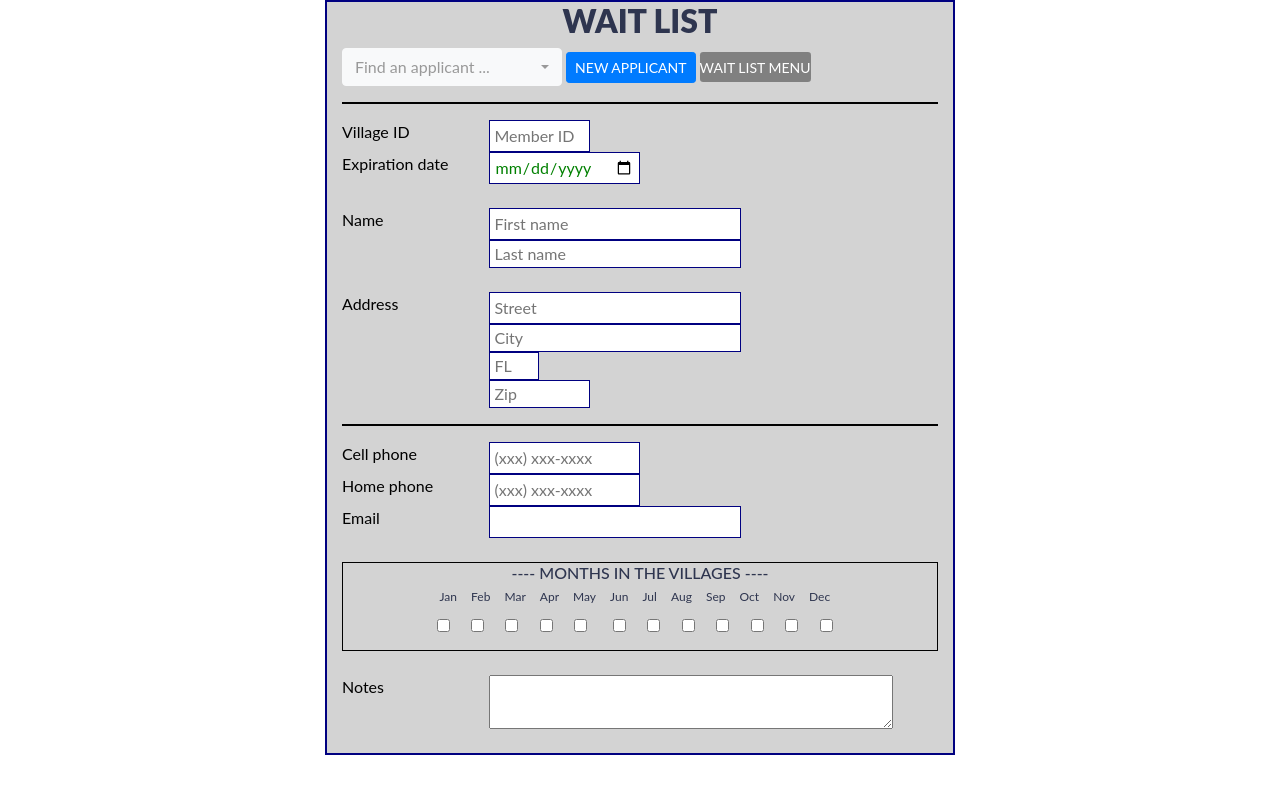
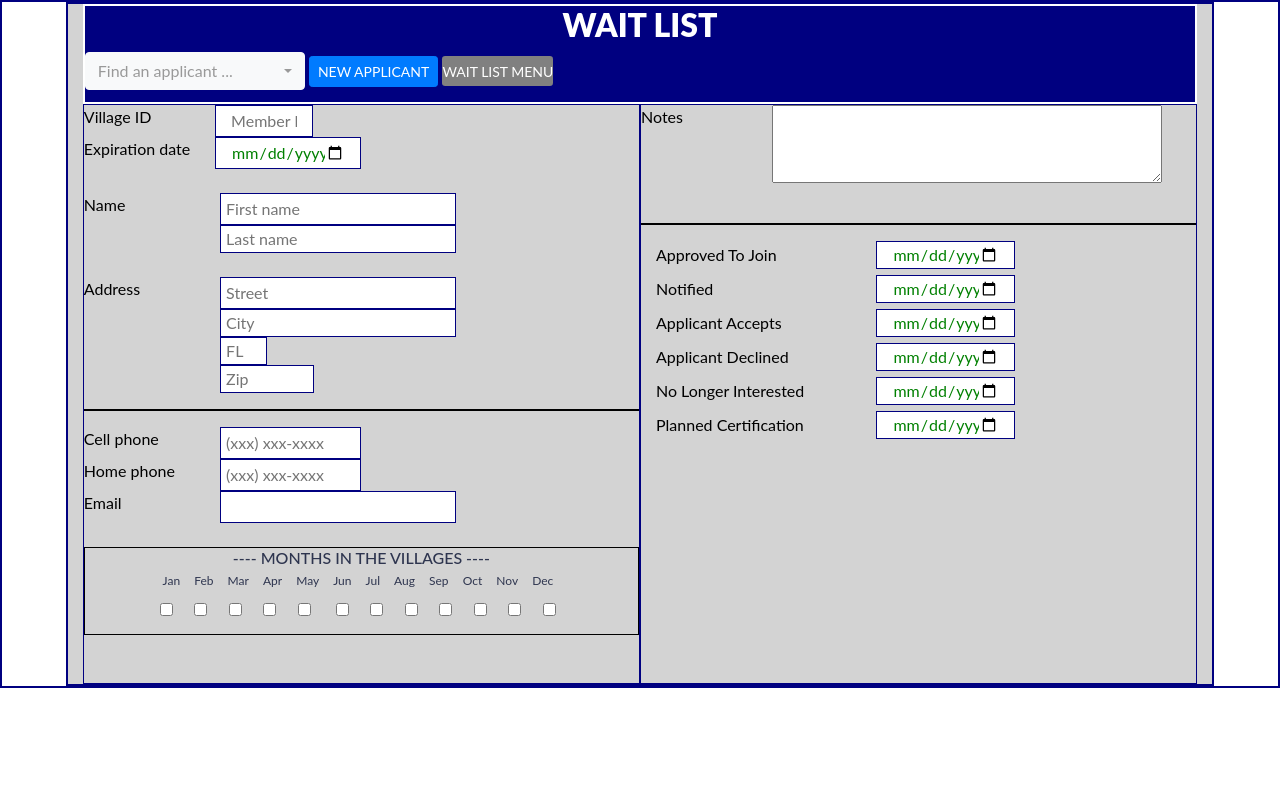
Before and after one commit to thevwc/WaitList, a Flask app: page /waitList in a window 1280 px wide. Run offline with Flask 2, Linux system fonts and the light colour scheme; parts of the project's set-up code (start-up, migrations or seed data) failed here and were passed over; some libraries are stand-ins or nearby versions.

Commit message:
Oct 9, 2020

```diff
--- a/app/static/css/waitList.css
+++ b/app/static/css/waitList.css
@@ -23,11 +23,13 @@ label {
     color:black;
 }
 
-.section-one {
-    /* font-size: 20px; */
-    font-size: 2rem;
+
+
+/* Typography */
+
+form {
+    border:2px solid navy;
 }
-
 ul {
     /*  1.5em = 150% */
     font-size: .5rem;
@@ -38,8 +40,6 @@ h2,
 strong {
     font-weight: 900;
 }
-
-/* Typography */
 
 h1 {
     font-size: 3rem;
@@ -56,61 +56,60 @@ a {
 hr {
     border:1px solid black;
 }
-.button {
-    display:inline-block;
-    background: #FFE600;
-    color: black;
-    padding: .5em 1.25em;
-    /* em is relative to the font-size of this element */
-    text-align: center;
-    text-decoration: none;
-    margin-bottom:50px;
-}
 
-.button:hover {
-    background: orange;
-}
+/* Layout for iPhone (small devices) */
+.parent {
+    display:grid;
+    max-width: 630px;
+    width:90%;
+    grid-template-columns: 1fr;
+    grid-template-areas: "hdgBandArea"
+                        "applicantArea"
+                        "statusArea";
+    border: 2px solid navy;
+    margin: 0 auto;
+    background-color: lightgray;
 
-.btn-big {
-    font-size: 1.5rem;
-}
-
-.btn-small {
-    font-size: .75rem;
-}
-
-.accent-color {
-    color: #fffeff;
-}
-
-.links {
-    margin-top: 0;
-    margin-bottom: 0;
-}
-
-/* Layout */
-
-header {
-    background: #2e354f;
-    padding: 45px 0;
-    color: #fff;
-}
-
-section {
-    padding: 45px 0;
 }
 
 .container {
     max-width: 630px;
     width:90%;
-    border: 2px solid navy;
     margin: 0 auto;
     background-color: lightgray;
 }
 
-.section-two {
-    background: 32e354f;
-    color:#fff
+.container-fluid {
+    max-width: 630px;
+    width:90%;
+    margin: 0 auto;
+    background-color: lightgray;
+}
+
+
+/* .wrapper {
+    display:grid;
+    grid-template-rows: repeat(3 1fr);
+    grid-template-areas:    "hdgbandArea  applicantArea  statusArea";
+    width:100%;
+
+} */
+.hdgBand {
+    grid-area:hgdBandArea;
+    background-color:white;
+    color:navy;
+    border:2px solid white;
+}
+.applicant {
+    grid-area:applicantArea;
+    background-color: lightgray;
+    border:1px solid navy;
+}
+.applicationStatus {
+    grid-area:statusArea;
+    border:1px solid navy;
+    background-color: lightgray;
+
 }
 
 /* DROPDOWN MENU CSS FOLLOWS */
@@ -134,7 +133,7 @@ section {
     display: inline-block;
   }
 .dropdown:disabled {
-      color:blue !important;
+      color:blue ;
   }
 .dropdown-content {
     display: none;
@@ -199,11 +198,35 @@ section {
 
 .show {display: block;}
 
+/* SPECIFICATIONS FOR LARGER SCREENS */
 @media (min-width: 768px) {
+    .parent {
+        display:grid;
+        width:90%;
+        grid-template-columns:  1fr 1fr;
+        grid-template-rows: 100px auto ;
+        grid-template-areas: "hdgBandArea   hdgBandArea"
+                            "applicantArea  statusArea";
+        max-width:1200px;
+        font-size:1rem;
+
+    }
+
+    .hdgBand {
+        grid-area:hdgBandArea;
+        background-color: navy;
+        color:white;
+    }
+    .applicant {
+        grid-area:applicantArea;
+
+    }
+    .applicationStatus {
+        grid-area:statusArea;
+        border:1px solid navy;
+    }
     body {font-size:1rem}
-    .container {
-      font-size:1rem;
-    }
+
     input {
         font-size:1rem;
     }
@@ -211,11 +234,41 @@ section {
         font-size:1rem;
     }
 }
+    /* .container {
+        display: grid;
+        grid-template-columns:1fr 1fr;
+        max-width:1200;
+        width:90%;
+        font-size:1rem;
+        background-color: gray;
+      }
+    .container-fluid {
+        max-width:1200px;
+        width:90%;
+        font-size:1rem;
+        background-color: gray;
+      }  */
+
+    /* .wrapper {
+        display:grid;
+        grid-template-columns: 1fr 1fr;
+        grid-template-areas:    "hdgbandArea hdgbandArea"
+                                "applicantArea statusArea";
+    } */
+
+
+
+
 @media (min-width: 992px) {
-  body {font-size:1rem}
-  .container {
+    .parent {
+        display:grid;
+        width:90%;
+        max-width:1200px;
         font-size:1rem;
     }
+
+    body {font-size:1rem}
+
 
     .monthsInTheVillages h3 {
       font-size:1rem;
@@ -238,9 +291,13 @@ section {
       margin-right:1.15rem;
     }
 }
+/* .container {
+      font-size:1rem;
+  } */
+
 @media (min-width: 1200px) {
     body {font-size:1rem}
-  .container {
+  /* .container {
       font-size:1rem;
+  } */
 }
-}
--- a/app/templates/waitList.html
+++ b/app/templates/waitList.html
@@ -8,10 +8,11 @@
 <meta name="viewport" content="width=device-width, initial-scale=1.0">
 
 {% block content %}
-<div class="container">
-    <h2 class='title' style=text-align:center>WAIT LIST</h2>
-    <div class = 'wrapper'>
-        <div class="hdgBand">
+<form method='POST' action="/newWaitListApplication">
+<div class="container parent">
+
+        <div class="hdgBand justify-content-around"> <!-- HEADING BAND -->
+            <h2 class='title' style=text-align:center>WAIT LIST</h2>
             <select id="selectpicker" class='selectpicker' title='Find an applicant ...' data-live-search=true data-live-search-style="contains" data-width='auto'>
                 <!-- <option  class="optName" value="NEW APPLICANT">NEW APPLICANT</option>
                 <option data-divider="true">----------------------------</option> -->
@@ -30,15 +31,14 @@
                 </div>
             </div>
         </div>
-        <hr>
-        <div id='applicantID' class='applicant'>
-            <form method='POST' action="/newWaitListApplication">
-                <div class='form-row'>
+
+        <div id='applicantID' class='applicant'> <!-- APPLICANT -->
+                <div class='row'>
                     <label for='memberID' class='col-3' >Village ID</label>
                     <input id='memberID' class='col-2' type="text" min-width=84px  placeholder='Member ID' name="memberID" value="{{applicant.MemberID}}">
                 </div>
 
-                <div class='form-row'>
+                <div class='row'>
                     <label for='expireDate' class="col-3" >Expiration date</label>
                     <input id='expireDate' type="date" datepicker class="col-3" width=140px placeholder='Expiration date' name='expireDate' value="{{applicant.VillageIDExpirationDate}}">
                 </div>
@@ -171,10 +171,6 @@
                     </div> <!-- End of row declaration -->
                 </div> <!-- End of months in the villages -->
                 <br>
-                <div class='form-row'>
-                    <label for="notes" class="col-3">Notes</label>
-                    <textarea id="notes" class='col-8' rows="2" cols="25" name='notes'  value="{{ applicant.Notes}}"></textarea>
-                </div>
 
                 <div class='footerBtns'>
                     <div class="cancelSave" >
@@ -183,10 +179,60 @@
                         <button id="saveBtn" type="submit" name="newWaitMember" class=" saveBtn btn-primary"  value="ADD TO WAITLIST">SAVE</button>
                     </div>
                 </div>
-            </form> <!-- END OF FORM -->
         </div> <!-- END OF APPLICANT -->
-    </div>  <!-- END OF WRAPPER  -->
-</div>  <!-- END OF CONTAINER  -->
+
+        <div class='applicationStatus'>  <!-- STATUS OF APPLICATION -->
+            <div class='row'>
+                <label for="notes" class="col-3">Notes</label>
+                <textarea id="notes" class='col-8' rows="3" cols="35" name='notes'  value="{{ applicant.Notes}}"></textarea>
+            </div>
+            <br>
+            <hr>
+
+            <div class="row">
+                <div class="col">
+                    <label for='approvedToJoin' class="col-5" >Approved To Join</label>
+                    <input id='approvedToJoin' type="date" datepicker class="col-3" width=140px  name='expireDate' value="{{applicant.ApprovedToJoin}}">
+                </div>
+            </div>
+
+            <div class="row">
+                <div class="col">
+                    <label for='notified' class="col-5" >Notified</label>
+                    <input id='notified' type="date" datepicker class="col-3" width=140px name='notified' value="{{applicant.Notified}}">
+                </div>
+            </div>
+
+            <div class="row">
+                <div class="col">
+                    <label for='applicantAccepts' class="col-5" >Applicant Accepts</label>
+                    <input id='applicantAccepts' type="date" datepicker class="col-3" width=140px name='applicantAccepts' value="{{applicant.ApplicantAccepts}}">
+                </div>
+            </div>
+
+            <div class="row">
+                <div class="col">
+                    <label for='applicantDeclines' class="col-5" >Applicant Declined</label>
+                    <input id='applicantDeclines' type="date" datepicker class="col-3" width=140px name='applicantDeclines' value="{{applicant.ApplicantDeclines}}">
+                </div>
+            </div>
+
+            <div class="row">
+                <div class="col">
+                    <label for='noLongerInterested' class="col-5" >No Longer Interested</label>
+                    <input id='noLongerInterested' type="date" datepicker class="col-3" width=140px name='noLongerInterested' value="{{applicant.NoLongerInterested}}">
+                </div>
+            </div>
+
+            <div class="row">
+                <div class="col">
+                    <label for='plannedCertificationDate' class="col-5" >Planned Certification</label>
+                    <input id='plannedCertificationDate' type="date" datepicker class="col-3" width=140px name='plannedCertificationDate' value="{{applicant.PlannedCertificationDate}}">
+                </div>
+            </div>
+        </div>   <!-- END OF STATUS OF APPLICATION -->
+</div>  <!-- END OF PARENT  -->
+</form> <!-- END OF FORM -->
 {% endblock %}
 
 {% block scripts %}
```
Also changed, not shown: app/static/css/member.css (+59 -21 lines). Lines whose indentation alone changed are shown as unchanged.
